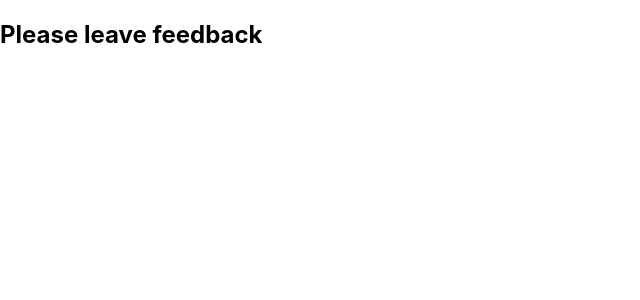
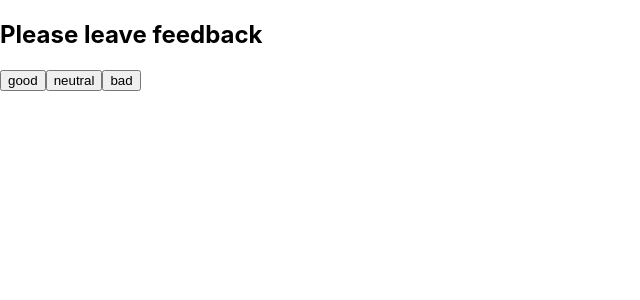
Before and after one commit to Kate-Vabishchevich/goit-react-hw-02-feedback, a React (Create React App) app: page / in a window 1280 px wide. Shown: the top 300 px of the page, without its empty margins (0-640 px from the left). Built offline with nearby package versions, Linux system fonts and the light colour scheme.

Commit message:
add one option
add buttons

```diff
--- a/src/components/Feedback/Feedback.jsx
+++ b/src/components/Feedback/Feedback.jsx
@@ -1,17 +1,26 @@
 import { Component } from 'react';
 import Section from './Section/Section';
+import FeedbackOptions from './FeedbackOptions/FeedbackOptions';
 
 class Feedback extends Component{
     state = {
         good: 0,
         neutral: 0,
-        bad: 0
+        bad: 0,
     };
+
+    leaveVote = name => {
+        this.setState(prevState => {
+            return { [name]: prevState[name] + 1 }
+        });
+    }
 
     render() {
         return (
             <div>
                 <Section title="Please leave feedback">
+                    <FeedbackOptions
+                    options = {['good', 'neutral', 'bad']}></FeedbackOptions>
                 </Section>
             </div>
         );
--- /dev/null
+++ b/src/components/Feedback/FeedbackOptions/FeedbackOptions.jsx
@@ -0,0 +1,27 @@
+import React from 'react';
+import css from './FeedbackOptions.module.css';
+import PropTypes from 'prop-types';
+
+const FeedbackOptions = ({ options, leaveVote }) => {
+    return (
+        <>
+            {options.map(option => (
+                <button
+                    className={css.btn}
+                    key={option}
+                    type='button'
+                    onClick={() => leaveVote(option)}
+                >
+                    {option}
+                </button>
+            ))}
+        </>
+    );
+};
+
+export default FeedbackOptions;
+
+FeedbackOptions.propTypes = {
+    options: PropTypes.arrayOf(PropTypes.string.isRequired,),
+    leaveVote: PropTypes.func,
+}
```
Also changed, not shown: src/components/Feedback/FeedbackOptions/FeedbackOptions.module.css (added).
